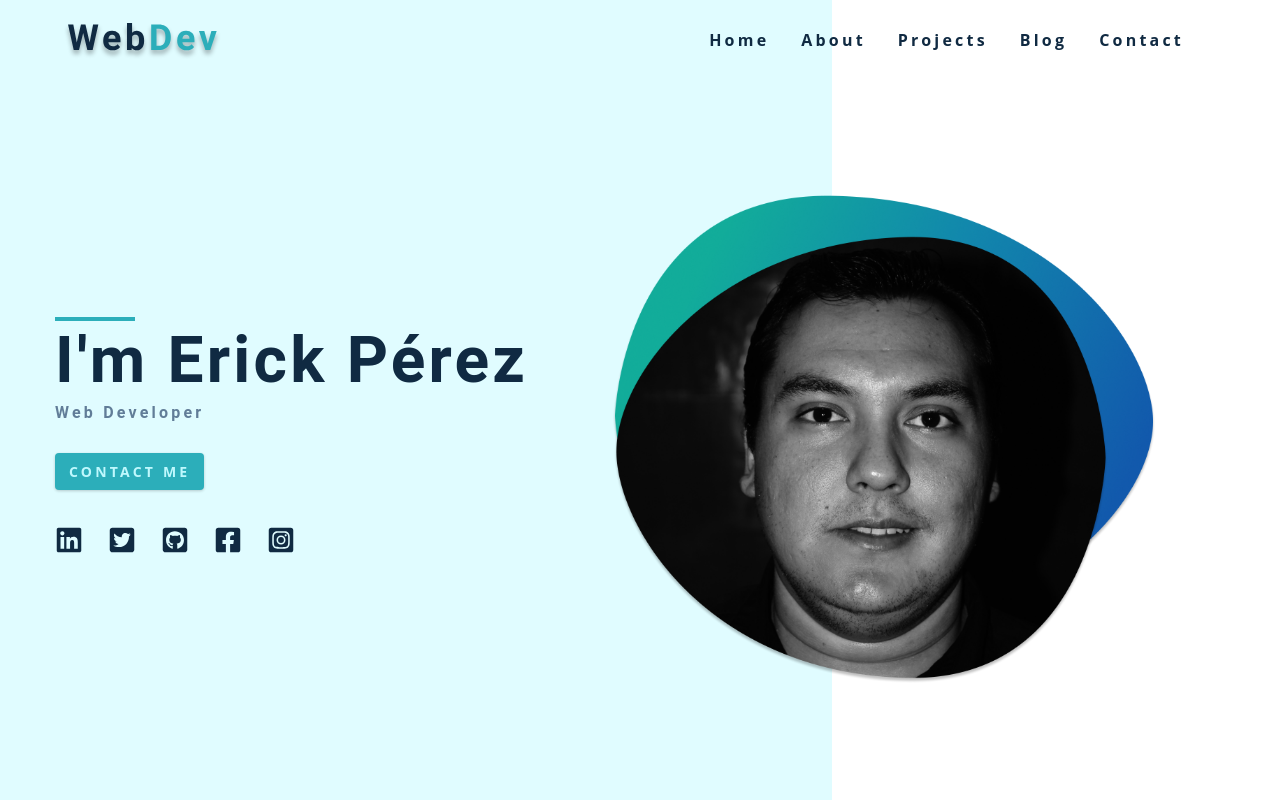
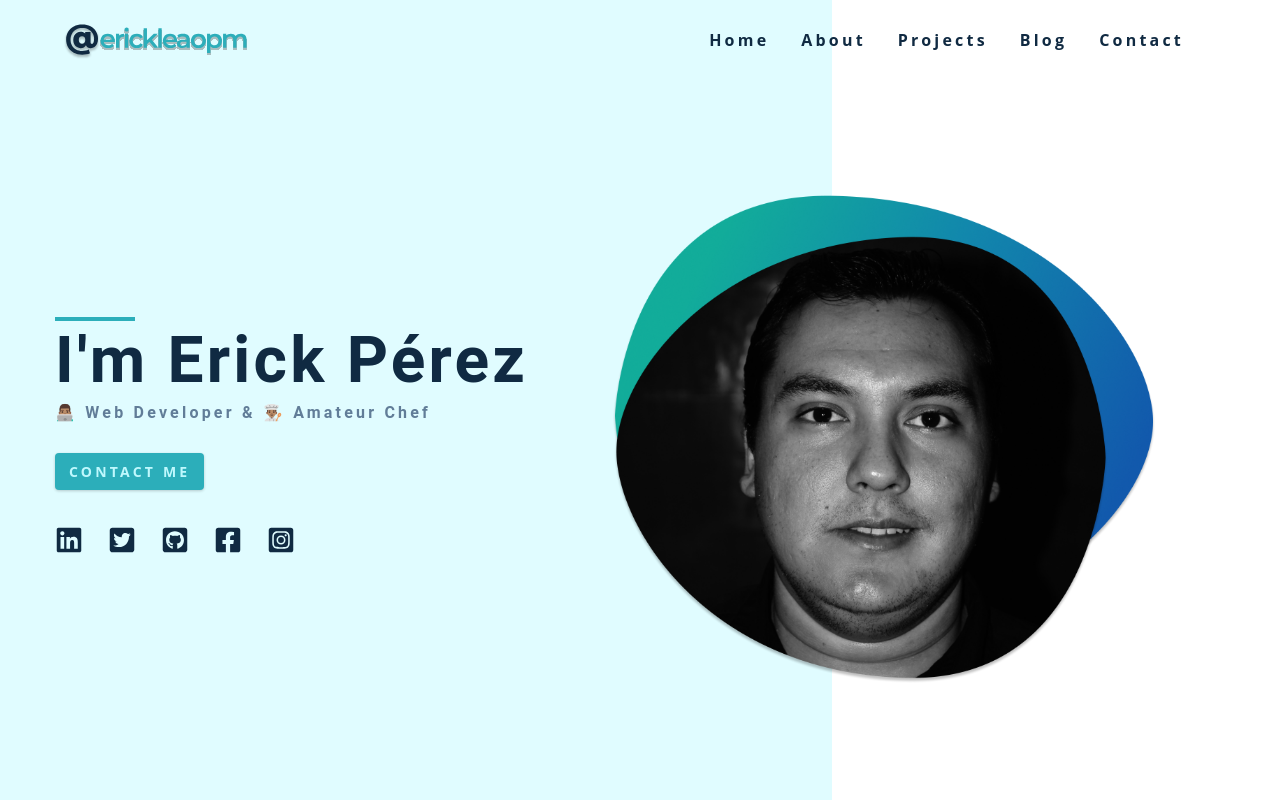
Before and after one commit to erickleaopm/erickperez.me, a Gatsby site: page / in a window 1280 px wide. Shown: the top 800 px of the page. Built offline with nearby package versions, Linux system fonts and the light colour scheme; Gatsby itself is replaced by a stand-in of ours.

Commit message:
refactor: adding new images and change logo
Change the dummy logo for a temporary logo.
Added images for site meta data.

```diff
--- a/src/components/Hero.js
+++ b/src/components/Hero.js
@@ -28,7 +28,7 @@ const Hero = () => {
           <div>
             <div className="underline"></div>
             <h1>i'm erick pérez</h1>
-            <h4>Web Developer</h4>
+            <h4>👨🏽‍💻 Web Developer & 👨🏽‍🍳 Amateur Chef</h4>
             <Link to="/contact" className="btn">
               contact me
             </Link>
--- a/src/components/Navbar.js
+++ b/src/components/Navbar.js
@@ -1,5 +1,5 @@
 import React from "react"
-import logo from "../assets/logo.svg"
+import logo from "../assets/logo1.svg"
 import { FaAlignRight } from "react-icons/fa"
 import PageLinks from "../constants/links"
 const Navbar = () => {
@@ -7,7 +7,7 @@ const Navbar = () => {
     <nav className="navbar">
       <div className="nav-center">
         <div className="nav-header">
-          <img src={logo} alt="logo" />
+          <img src={logo} alt="logo" height="43" />
           <button type="button" className="toggle-btn">
             <FaAlignRight></FaAlignRight>
           </button>
```
Also changed, not shown: src/assets/logo1.svg (added), static/twitter-img.png.
